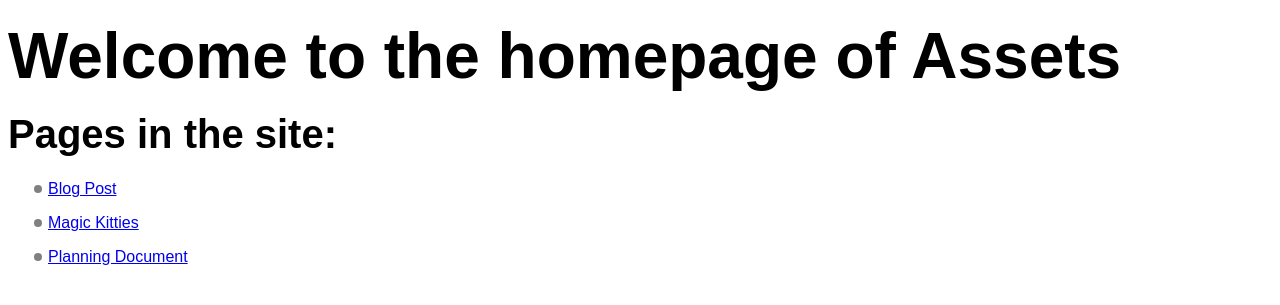
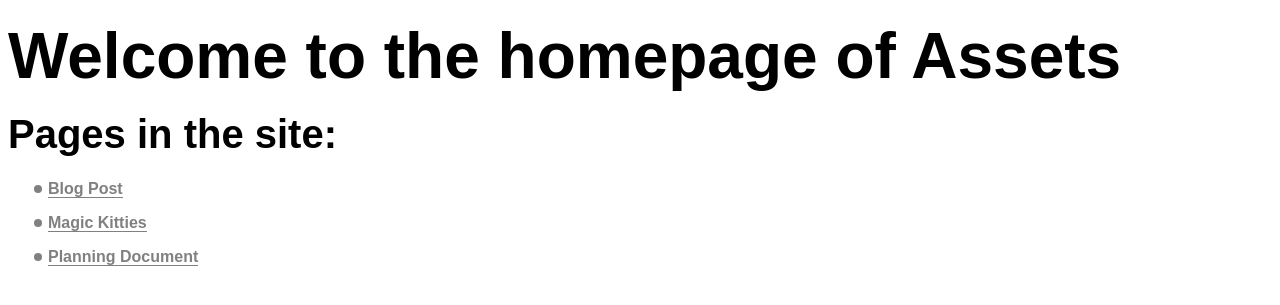
Before and after one commit to kbdonnally/assets, a Jekyll site: the page built from index.md, in a window 1280 px wide. Shown: the top 305 px of the page. Built offline with Jekyll 4.4.1, drawn with Linux system fonts in a browser that asks for light colours; some web fonts are replaced.

Commit message:
Style links

```diff
--- a/assets/css/_sass/_pages/_blog-post.scss
+++ b/assets/css/_sass/_pages/_blog-post.scss
@@ -107,7 +107,15 @@ li {
 // --- Linked tags --- //
 
 a {
-
+	text-decoration: none;
+	font-weight: bold;
+	color: $halfgray;
+	border-bottom: 1px solid $halfgray;
+	transition: color .2s, border-bottom .2s;
+	&:hover, &:focus {
+		color: black;
+		border-bottom: 1px solid black;
+	}
 }
 
 img {
```
